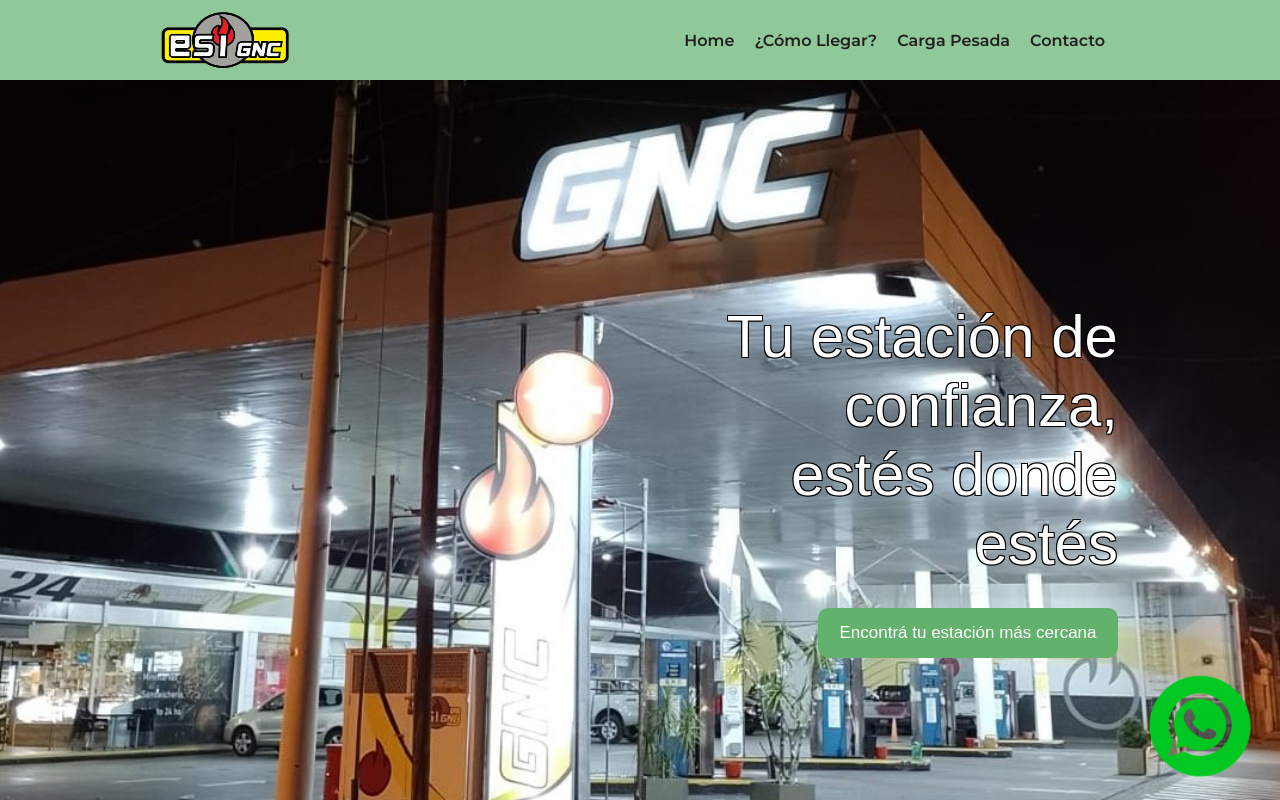
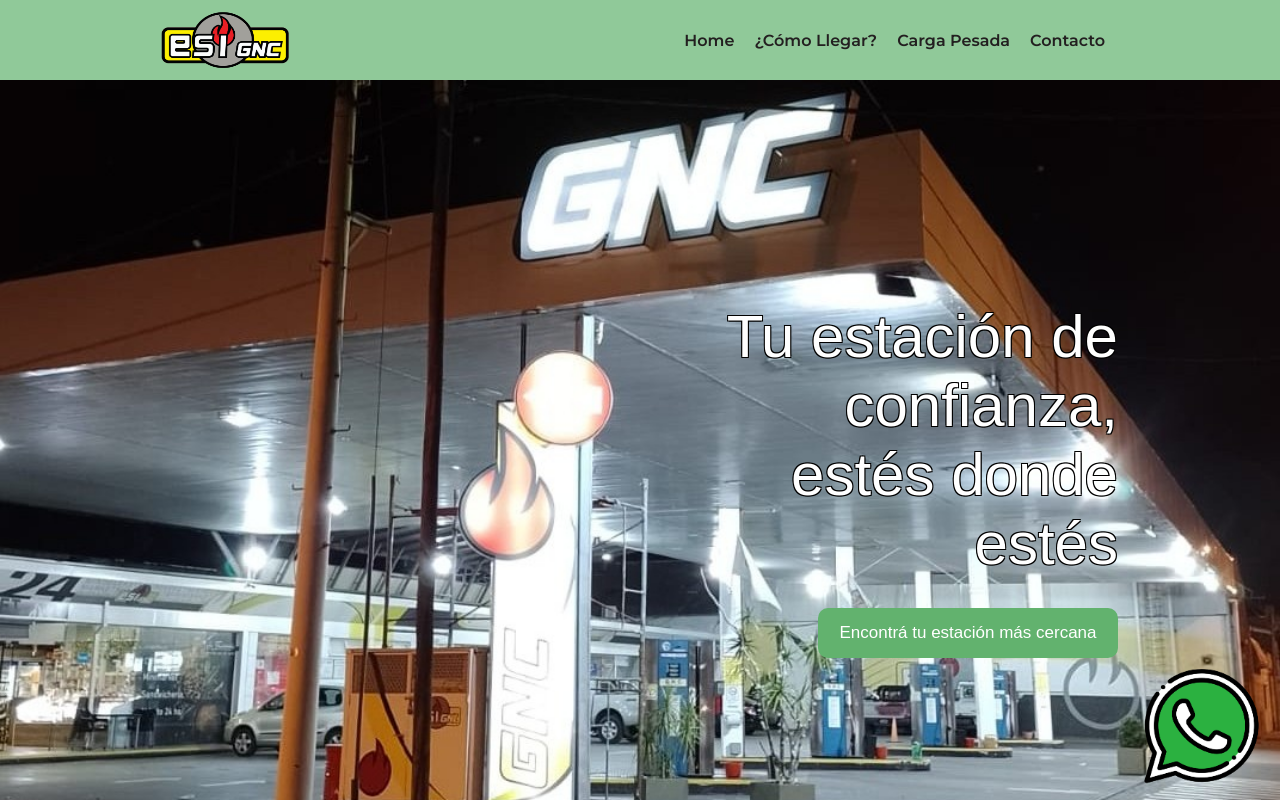
Before and after one commit to IvanDerlich/esigas, a Next.js app: page /estaciones in a window 1280 px wide. Shown: the top 800 px of the page. Built offline with nearby package versions, Linux system fonts and the light colour scheme; a web font is replaced by a local one.

Commit message:
Prueba 1 de cambio de icono de whatsapp

```diff
--- a/src/app/equipos/page.module.css
+++ b/src/app/equipos/page.module.css
@@ -101,7 +101,6 @@
   right: 20px;
   z-index: 9999;
   border-radius: 50%;
-  overflow: hidden;
   transition: transform 0.2s;
 }
 
--- a/src/app/estaciones/page.module.css
+++ b/src/app/estaciones/page.module.css
@@ -175,7 +175,6 @@
   right: 20px;
   z-index: 9999;
   border-radius: 50%;
-  overflow: hidden;
   transition: transform 0.2s;
 }
 
@@ -185,6 +184,10 @@
 
 .space {
   height: 80px;
+}
+
+.imgWhatsapp {
+  object-fit: contain;
 }
 
 @media screen and (max-width: 768px) {
--- a/src/app/oblea-reprueba/page.module.css
+++ b/src/app/oblea-reprueba/page.module.css
@@ -130,7 +130,6 @@
   right: 20px;
   z-index: 9999;
   border-radius: 50%;
-  overflow: hidden;
   transition: transform 0.2s;
 }
 
```
Also changed, not shown: public/Image/whatsapp.png.
